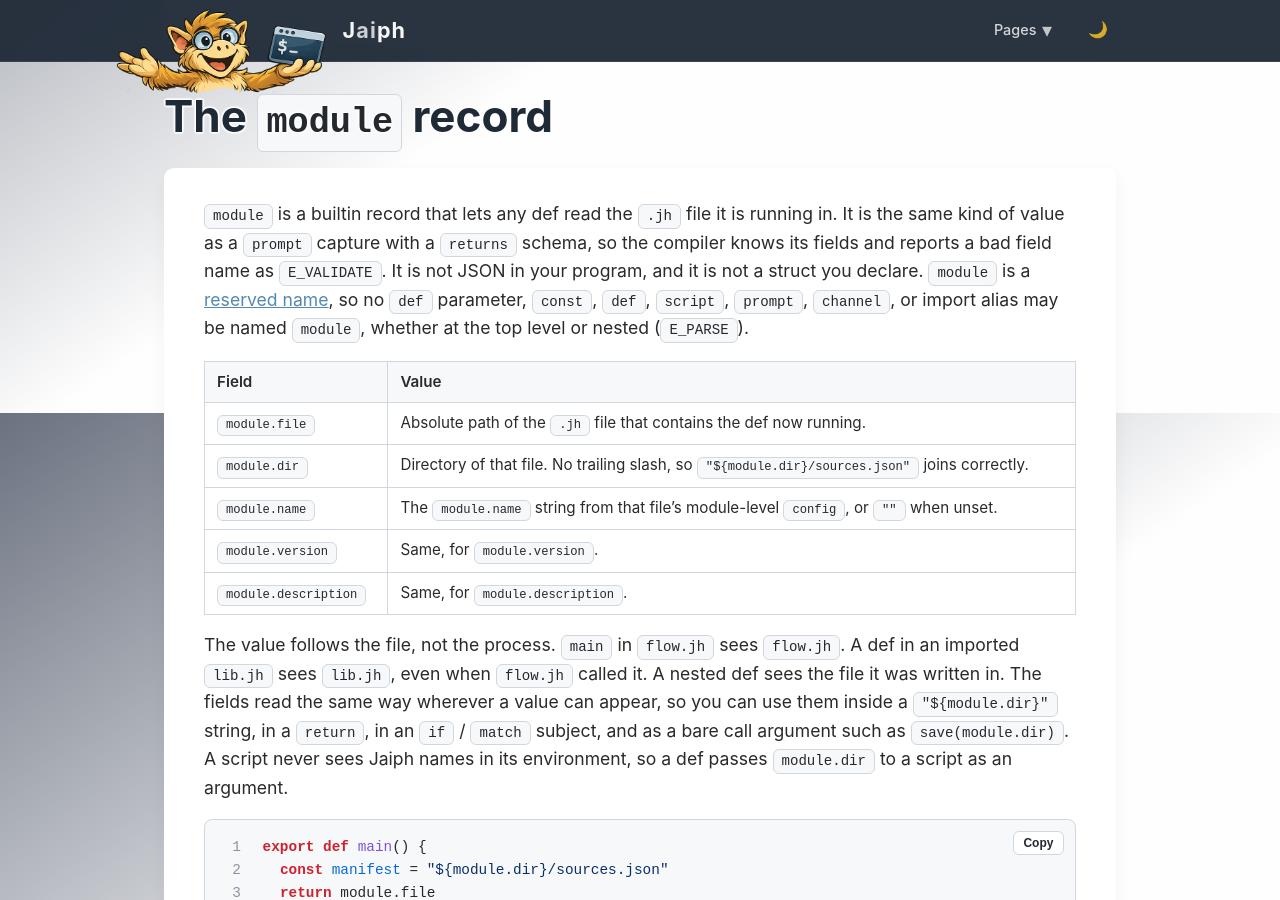
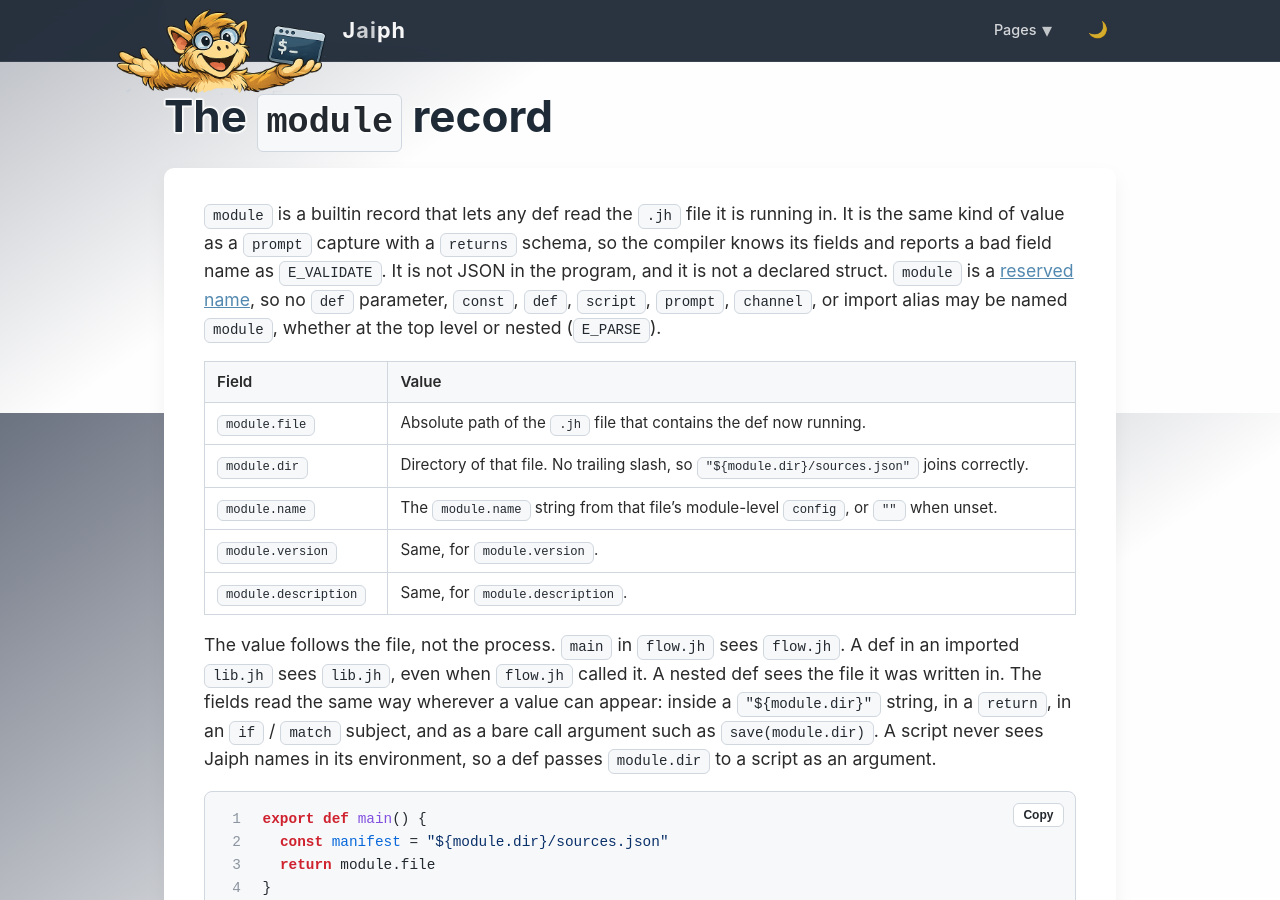
Before and after one commit to jaiphlang/jaiph, a Jekyll site: the page built from docs/language.md, in a window 1280 px wide and 900 px high, scrolled down 3187 px. Built offline with Jekyll 4.4.1, drawn with Linux system fonts in a browser that asks for light colours.

Commit message:
Docs: reword module record prose for plain-writing style
Co-Authored-By: Claude Opus 4.8 (1M context) <noreply@anthropic.com>

````diff
--- a/docs/language.md
+++ b/docs/language.md
@@ -65,7 +65,7 @@ The unified per-module namespace covers channels, defs, scripts, named prompts,
 
 ## The `module` record
 
-`module` is a builtin record that lets any def read the `.jh` file it is running in. It is the same kind of value as a `prompt` capture with a `returns` schema, so the compiler knows its fields and reports a bad field name as `E_VALIDATE`. It is not JSON in your program, and it is not a struct you declare. `module` is a [reserved name](grammar.md#lexical-rules), so no `def` parameter, `const`, `def`, `script`, `prompt`, `channel`, or import alias may be named `module`, whether at the top level or nested (`E_PARSE`).
+`module` is a builtin record that lets any def read the `.jh` file it is running in. It is the same kind of value as a `prompt` capture with a `returns` schema, so the compiler knows its fields and reports a bad field name as `E_VALIDATE`. It is not JSON in the program, and it is not a declared struct. `module` is a [reserved name](grammar.md#lexical-rules), so no `def` parameter, `const`, `def`, `script`, `prompt`, `channel`, or import alias may be named `module`, whether at the top level or nested (`E_PARSE`).
 
 | Field | Value |
 |---|---|
@@ -75,7 +75,7 @@ The unified per-module namespace covers channels, defs, scripts, named prompts,
 | `module.version` | Same, for `module.version`. |
 | `module.description` | Same, for `module.description`. |
 
-The value follows the file, not the process. `main` in `flow.jh` sees `flow.jh`. A def in an imported `lib.jh` sees `lib.jh`, even when `flow.jh` called it. A nested def sees the file it was written in. The fields read the same way wherever a value can appear, so you can use them inside a `"${module.dir}"` string, in a `return`, in an `if` / `match` subject, and as a bare call argument such as `save(module.dir)`. A script never sees Jaiph names in its environment, so a def passes `module.dir` to a script as an argument.
+The value follows the file, not the process. `main` in `flow.jh` sees `flow.jh`. A def in an imported `lib.jh` sees `lib.jh`, even when `flow.jh` called it. A nested def sees the file it was written in. The fields read the same way wherever a value can appear: inside a `"${module.dir}"` string, in a `return`, in an `if` / `match` subject, and as a bare call argument such as `save(module.dir)`. A script never sees Jaiph names in its environment, so a def passes `module.dir` to a script as an argument.
 
 ```jaiph
 export def main() {
````
